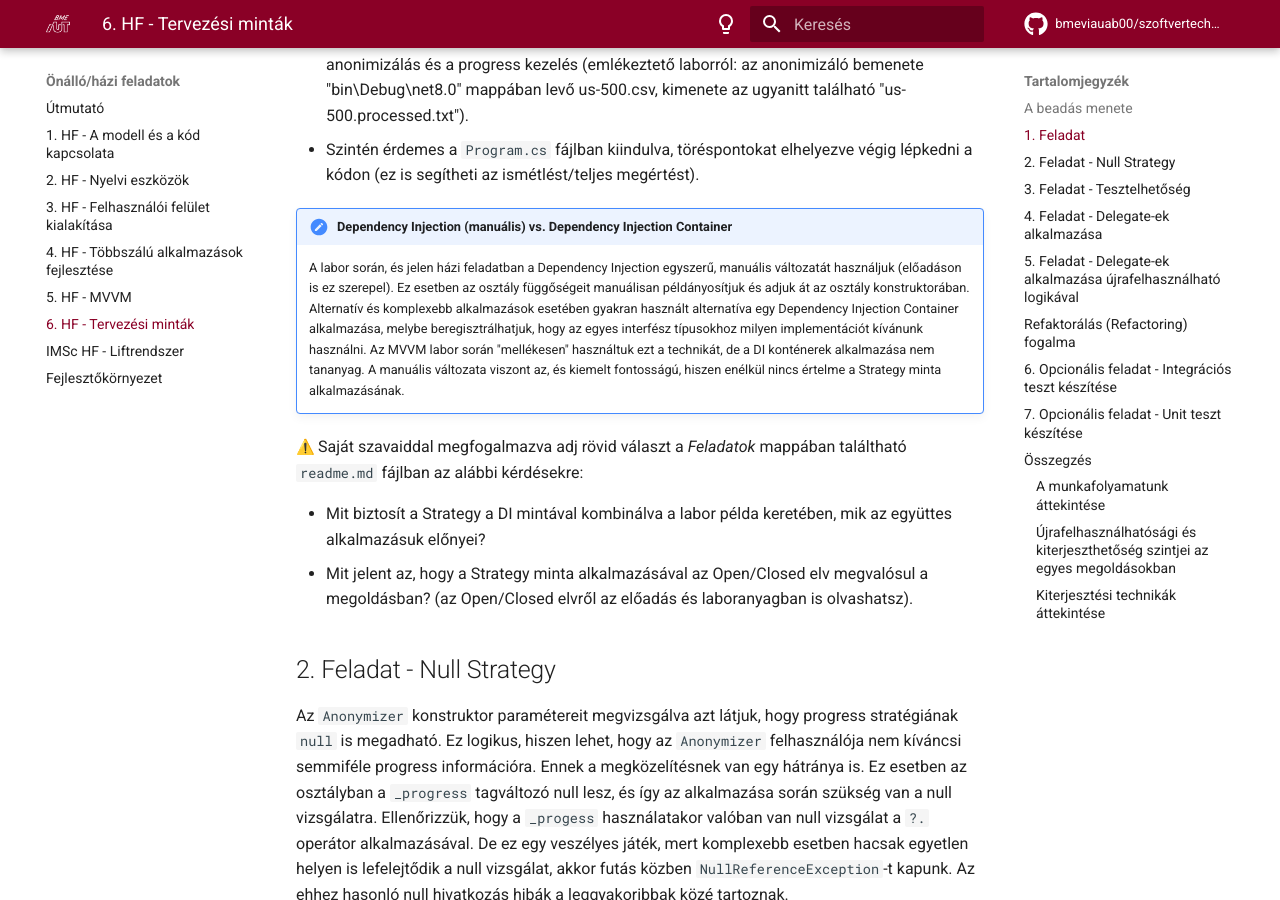
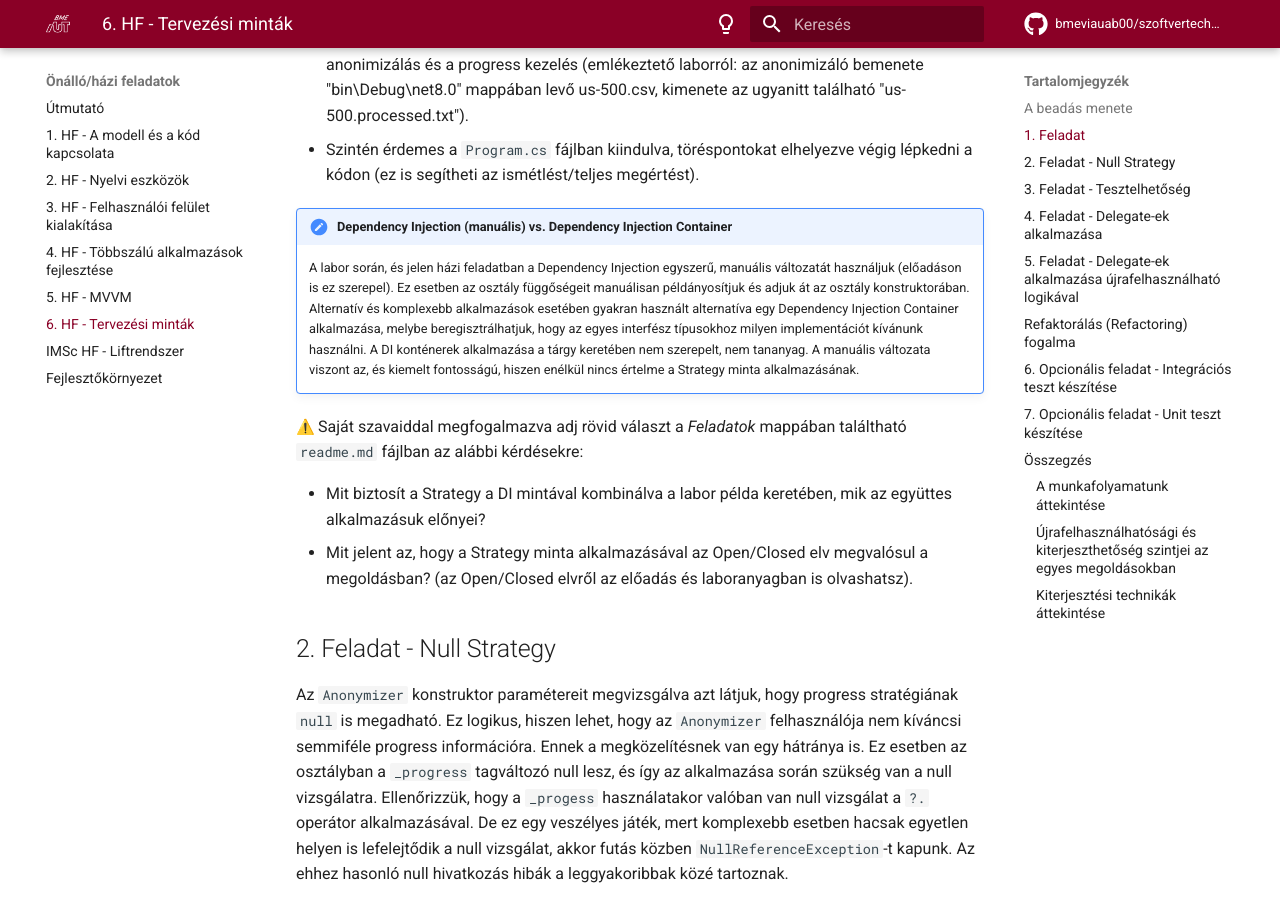
Before and after one commit to bmeviauab00/szoftvertechnikak, an MkDocs documentation site: the page built from docs/hazi/6-tervezesi-mintak/index.md, in a window 1280 px wide and 900 px high, scrolled down 1652 px. Built offline with MkDocs 1.6.1 and Material for MkDocs 9.7.7, drawn with Linux system fonts in a browser that asks for light colours; emoji names are drawn with the system emoji font; comment, search, counter and statistics services are not loaded; the version menu is left out.

Commit message:
HF6 hangolás

```diff
--- a/docs/hazi/6-tervezesi-mintak/index.md
+++ b/docs/hazi/6-tervezesi-mintak/index.md
@@ -43,7 +43,7 @@ A házi feladat kiinduló állapota megfelel a 6. labor végállapotának: ez a
 - Szintén érdemes a `Program.cs` fájlban kiindulva, töréspontokat elhelyezve végig lépkedni a kódon (ez is segítheti az ismétlést/teljes megértést).
 
 !!! note "Dependency Injection (manuális) vs. Dependency Injection Container"
-    A labor során, és jelen házi feladatban a Dependency Injection egyszerű, manuális változatát használjuk (előadáson is ez szerepel). Ez esetben az osztály függőségeit manuálisan példányosítjuk és adjuk át az osztály konstruktorában. Alternatív és komplexebb alkalmazások esetében gyakran használt alternatíva egy Dependency Injection Container alkalmazása, melybe beregisztrálhatjuk, hogy az egyes interfész típusokhoz milyen implementációt kívánunk használni. Az MVVM labor során "mellékesen" használtuk ezt a technikát, de a DI konténerek alkalmazása nem tananyag. A manuális változata viszont az, és kiemelt fontosságú, hiszen enélkül nincs értelme a Strategy minta alkalmazásának.
+    A labor során, és jelen házi feladatban a Dependency Injection egyszerű, manuális változatát használjuk (előadáson is ez szerepel). Ez esetben az osztály függőségeit manuálisan példányosítjuk és adjuk át az osztály konstruktorában. Alternatív és komplexebb alkalmazások esetében gyakran használt alternatíva egy Dependency Injection Container alkalmazása, melybe beregisztrálhatjuk, hogy az egyes interfész típusokhoz milyen implementációt kívánunk használni. A DI konténerek alkalmazása a tárgy keretében nem szerepelt, nem tananyag. A manuális változata viszont az, és kiemelt fontosságú, hiszen enélkül nincs értelme a Strategy minta alkalmazásának.
 
 :warning: Saját szavaiddal megfogalmazva adj rövid választ a *Feladatok* mappában találtható `readme.md` fájlban az alábbi kérdésekre:
 
```
